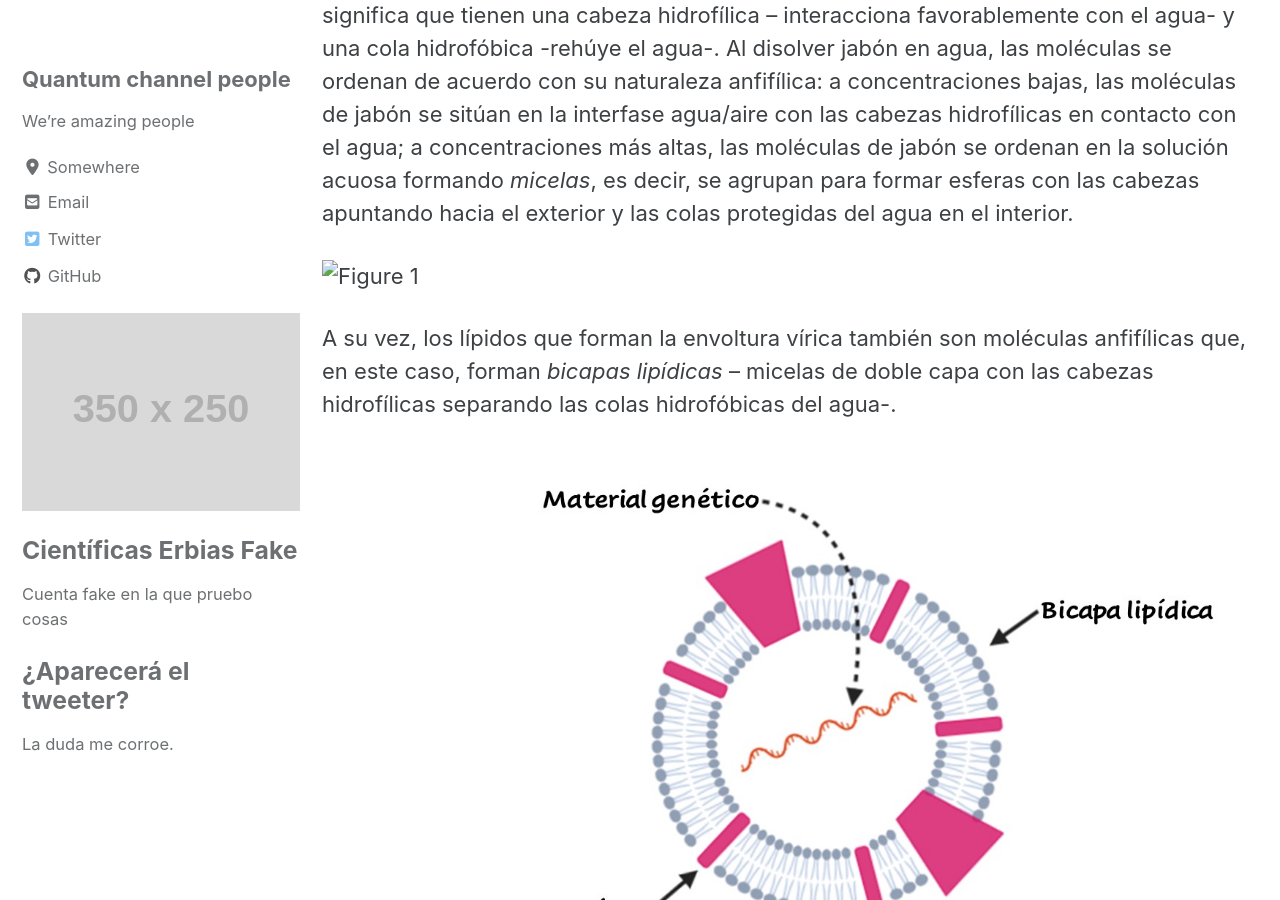
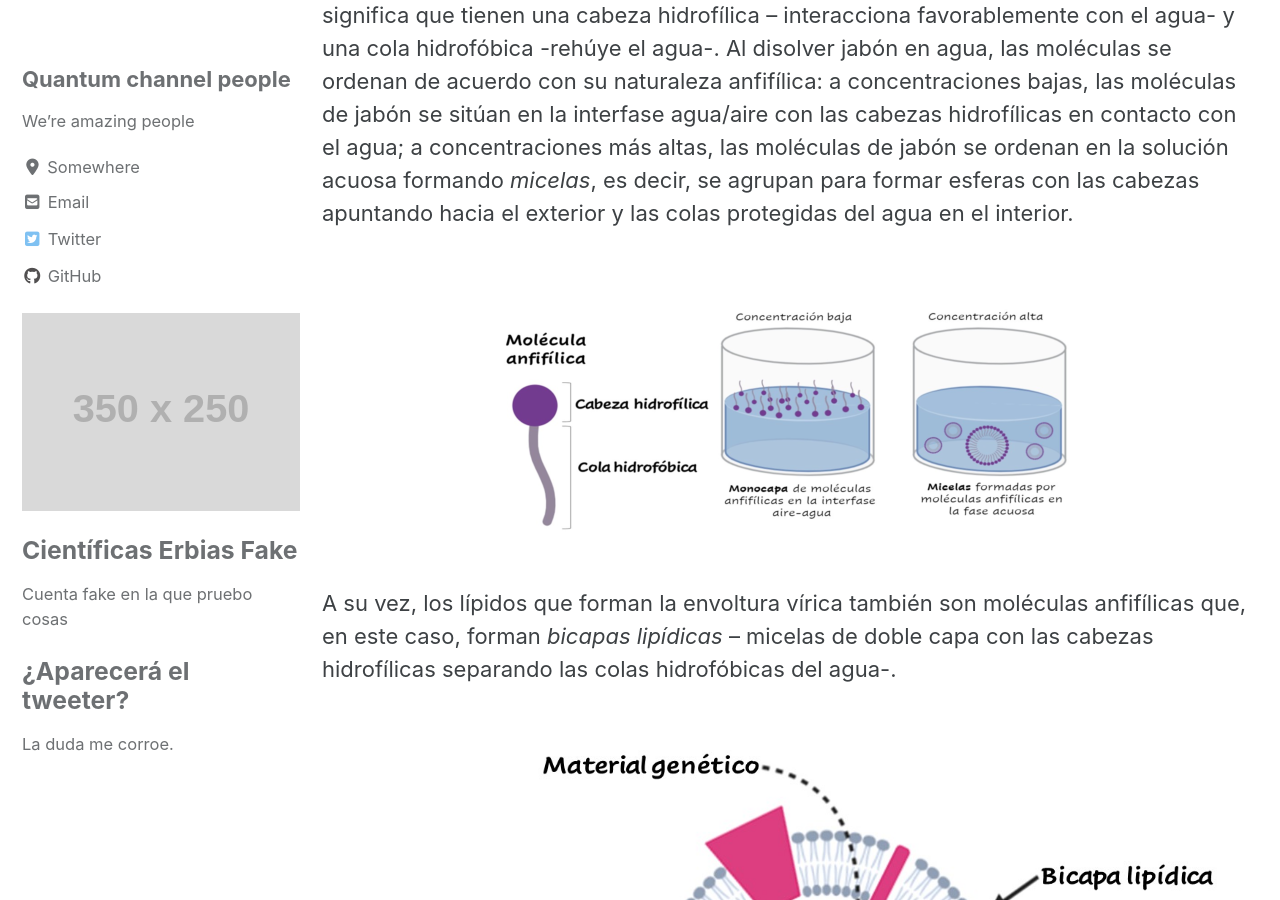
Before and after one commit to JuditSastre/test_blog, a Jekyll site: the page built from _posts/2020-05-06-lavarse-las-manos.md, in a window 1280 px wide and 900 px high, scrolled down 2050 px. Built offline with Jekyll 4.4.1, drawn with Linux system fonts in a browser that asks for light colours; cached includes are drawn as plain includes; nearby versions of some CDN libraries; comment, search, counter and statistics services are not loaded.

Commit message:
Update 2020-05-06-lavarse-las-manos.md

```diff
--- a/_posts/2020-05-06-lavarse-las-manos.md
+++ b/_posts/2020-05-06-lavarse-las-manos.md
@@ -56,7 +56,7 @@ a concentraciones bajas, las moléculas de jabón se sitúan en la interfase agu
 a concentraciones más altas, las moléculas de jabón se ordenan en la solución acuosa formando *micelas*, es decir, se agrupan para formar
 esferas con las cabezas apuntando hacia el exterior y las colas protegidas del agua en el interior.
 
-![Figure 1](/images/manos/Figura1.jpg)
+![Figura 1]({{ site.url }}{{ site.baseurl }}/assets/images/manos/Figura1-580x300.png){: .align-center}
 
 A su vez, los lípidos que forman la envoltura vírica también son moléculas anfifílicas que, en este caso, forman *bicapas lipídicas*
 – micelas de doble capa con las cabezas hidrofílicas separando las colas hidrofóbicas del agua-.
```
